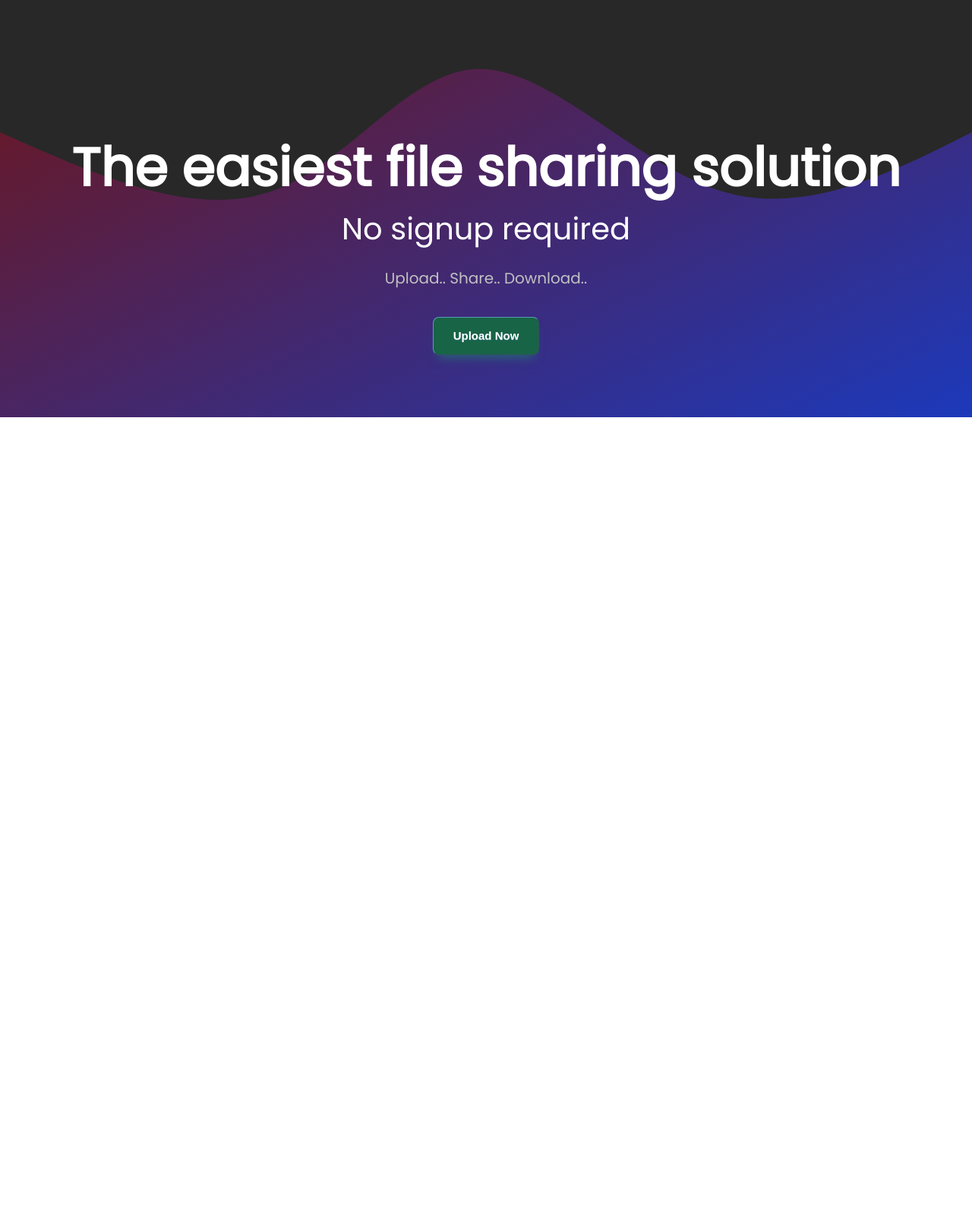
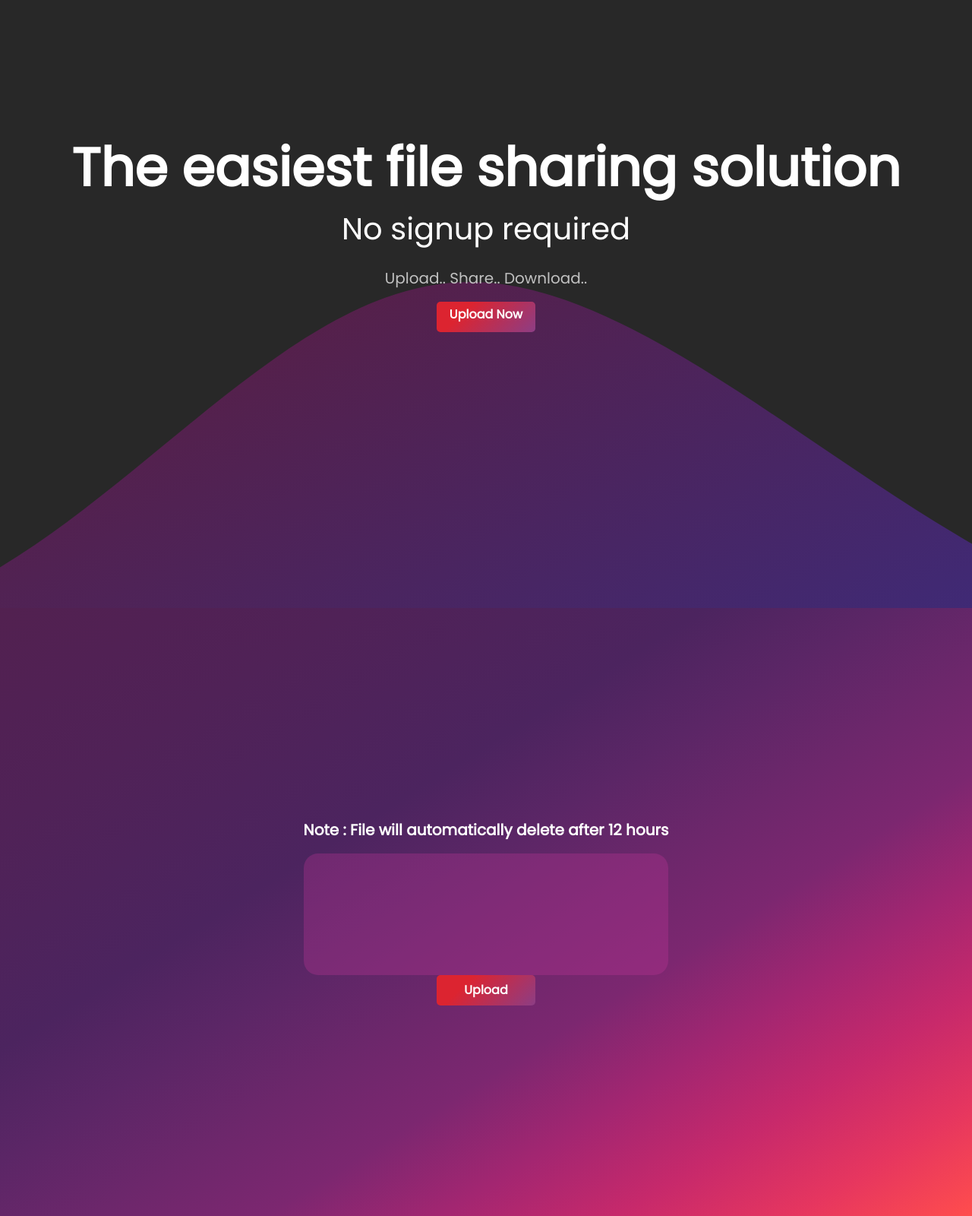
Before and after one commit to rak1b/QuickShare, a Django app: page / in a window 1280 px wide. Shown: the part 76-1676 px from the top of the page at 76% size. Run offline with Django 4.2, Linux system fonts and the light colour scheme; parts of the project's set-up code (start-up, migrations or seed data) failed here and were passed over; some libraries are stand-ins or nearby versions.

Commit message:
file upload and design added

```diff
--- a/Config/urls.py
+++ b/Config/urls.py
@@ -22,3 +22,8 @@ urlpatterns = [
     path('', include('mainapp.urls')),
 
 ]
+
+from django.conf import settings
+from django.conf.urls.static import static
+urlpatterns += static(settings.MEDIA_URL,
+                      document_root=settings.MEDIA_ROOT)
--- a/mainapp/urls.py
+++ b/mainapp/urls.py
@@ -3,4 +3,6 @@ from django.urls import path, include
 from . import views
 urlpatterns = [
     path('', views.homeview),
+    path('upload/', views.upload_files),
+    path('download/<str:uid>', views.download_files),
 ]
--- a/mainapp/views.py
+++ b/mainapp/views.py
@@ -1,7 +1,37 @@
 from django.shortcuts import render
 from django.views import View
+from django.http import HttpResponse, JsonResponse
+import shutil
 # Create your views here.
+from .models import Folder, Files
+import json
 
 
 def homeview(request):
     return render(request, "main/home.html")
+
+
+def download_files(request, uid):
+    url = {'url': f"{request.scheme }://{ request.META.get('HTTP_HOST')}/static/zip/{uid}.zip"}
+    return render(request, 'main/download.html', context=url)
+
+
+def zip_files(folder):
+    shutil.make_archive(f'static/zip/{folder}', 'zip', f'media/{folder}')
+
+
+def upload_files(request):
+
+    if request.method == 'POST':
+
+        files = request.FILES.values()
+        folder = Folder.objects.create()
+        files_objs = []
+        for file in files:
+            # print("files", file)
+            files_obj = Files.objects.create(folder=folder, file=file)
+            files_objs.append(files_obj)
+
+        zip_files(folder.uid)
+        return JsonResponse({'uid': folder.uid})
+        # return JsonResponse({'url': f"{request.scheme }://{ request.META.get('HTTP_HOST')}/static/zip/{folder.uid}.zip"})
--- a/static/assets/css/home.css
+++ b/static/assets/css/home.css
@@ -7,12 +7,38 @@
 .logo {
   width: 50px;
 }
+.button1 {
+  min-width: 130px;
+  height: 40px;
+  color: #fff;
+  padding: 5px 10px;
+  font-weight: bold;
+  cursor: pointer;
+  transition: all 0.3s ease;
+  position: relative;
+  display: inline-block;
+  outline: none;
+  border-radius: 5px;
+  border: none;
+  background-size: 120% auto;
+  background-image: linear-gradient(315deg, #7b4397 0%, #dc2430 75%);
+  text-decoration: none;
+}
+.button1:hover {
+  color: #fff !important;
+  background-image: linear-gradient(315deg, #dc2430 0%, #7b4397 75%) !important;
+  text-decoration: none !important;
+}
 
+.download_contents {
+  text-align: center;
+}
 .main_contaniner {
   background-image: url("../img/wave_background3.svg");
   background-repeat: no-repeat;
-  background-size: 100%;
+  background-size: cover;
   background-origin: content-box;
+  background-position: center;
   font-family: "Poppins", sans-serif;
   overflow: hidden;
 }
@@ -74,7 +100,53 @@
   background: rgba(74, 144, 226, 1);
 }
 
-.section{
+.section {
   width: 100vw;
   height: 100vh;
 }
+
+.upload_section {
+  /* background-image: linear-gradient(to bottom, #482664, #4b2560, #4d245c, #4f2359, #512255, #602559, #6f285d, #7e2b5f, #a03365, #c03e67, #df4c65, #fb5f5f); */
+
+  background-image: linear-gradient(
+    to right bottom,
+    #522150,
+    #512154,
+    #502257,
+    #4e235b,
+    #4c245f,
+    #5b2666,
+    #6c276b,
+    #7c2770,
+    #a32671,
+    #c7296b,
+    #e6365f,
+    #ff4d4d
+  );
+  display: flex;
+  justify-content: center;
+  align-items: center;
+}
+
+.upload_contents {
+  display: flex;
+  flex-direction: column;
+  justify-content: center;
+  align-items: center;
+}
+.upload_contents p {
+  color: white;
+  font-size: 20px;
+  font-weight: bold;
+}
+
+.dropzone {
+  min-height: 160px;
+  color: white;
+  font-size: 23px;
+  border: none;
+  width: 100%;
+  margin: auto;
+  background: #c4369a4d;
+  border-radius: 19px;
+}
--- a/templates/main/base.html
+++ b/templates/main/base.html
@@ -28,6 +28,12 @@
     ></script>
 
     <script src="https://unpkg.com/dropzone@5/dist/min/dropzone.min.js"></script>
+    <script
+      src="https://cdnjs.cloudflare.com/ajax/libs/jquery/3.6.1/jquery.js"
+      integrity="sha512-CX7sDOp7UTAq+i1FYIlf9Uo27x4os+kGeoT7rgwvY+4dmjqV0IuE/Bl5hVsjnQPQiTOhAX1O2r2j5bjsFBvv/A=="
+      crossorigin="anonymous"
+      referrerpolicy="no-referrer"
+    ></script>
     <link rel="stylesheet" href="https://unpkg.com/dropzone@5/dist/min/dropzone.min.css" type="text/css" />
     {% block css %} {% endblock %}
   </head>
--- a/templates/main/file_upload.html
+++ b/templates/main/file_upload.html
@@ -1,3 +1,50 @@
-<div class="section" id="#upload">
-  <form action="/file-upload" class="dropzone" id="my-awesome-dropzone"></form>
+<div class="section upload_section" id="upload">
+  <div class="upload_contents">
+    <p>Note : File will automatically delete after 12 hours</p>
+    <form action="/upload" class="dropzone" enctype="multipart/form-data" id="file_dropzone">{% csrf_token %}</form>
+    <button class="button1" id="submit_files">Upload</button>
+  </div>
+  <div></div>
 </div>
+
+<script>
+  Dropzone.autoDiscover = false;
+
+  var myDropzone = new Dropzone("#file_dropzone", {
+    autoProcessQueue: false,
+  });
+
+  $("#submit_files").on("click", function () {
+    console.log(myDropzone.getQueuedFiles());
+    console.log(myDropzone.getAcceptedFiles());
+    var files = myDropzone.getAcceptedFiles();
+    console.log("files", files[0].name);
+    var csrf = $("input[name=csrfmiddlewaretoken]").val();
+    let formData = new FormData();
+    formData.append("csrfmiddlewaretoken", csrf);
+    for (let i = 0; i < files.length; i++) {
+      formData.append(files[i].name, files[i]);
+    }
+
+    $.ajax({
+      url: "/upload/",
+      type: "POST",
+      data: formData,
+      async: false,
+      cache: false,
+      contentType: false,
+      enctype: "multipart/form-data",
+      processData: false,
+      success: function (data) {
+        $("#message").html("<p class='text-center text-success font-weight-bold'>Success</p>");
+      },
+      error: function (data) {
+        $("#message").html("<p class='text-center text-danger font-weight-bold'>Failed</p>");
+      },
+    });
+  });
+</script>
+{% comment %} var myDropzone = new Dropzone('#file_dropzone', { url: "/upload/", autoProcessQueue: false, }); $("#submit_files").click(function () {
+myDropzone.processQueue(); }); {% endcomment %} {% comment %} $.ajax({ url: "/upload/", type: "POST", dataType: "json", cache: false, contentType:
+false, processData: false, data: data, success: function (response) { // display success response console.log("successssssssssssss",response) },
+error: function (response) { console.log("NOPEEEEEE") console.log("response",response) } }); {% endcomment %}
--- a/templates/main/home.html
+++ b/templates/main/home.html
@@ -15,7 +15,7 @@
       <h2>The easiest file sharing solution</h2>
       <p class="p1">No signup required</p>
       <p class="p2">Upload.. Share.. Download..</p>
-      <button class='upload_now'>Upload Now</button>
+      <a class='button1'>Upload Now</a>
     </div>
 
   </div>
```
Also changed, not shown: mainapp/models.py (+15 -1 lines), templates/main/download.html (added, +11 -0 lines), mainapp/migrations/0001_initial.py (added), 4 other files.
